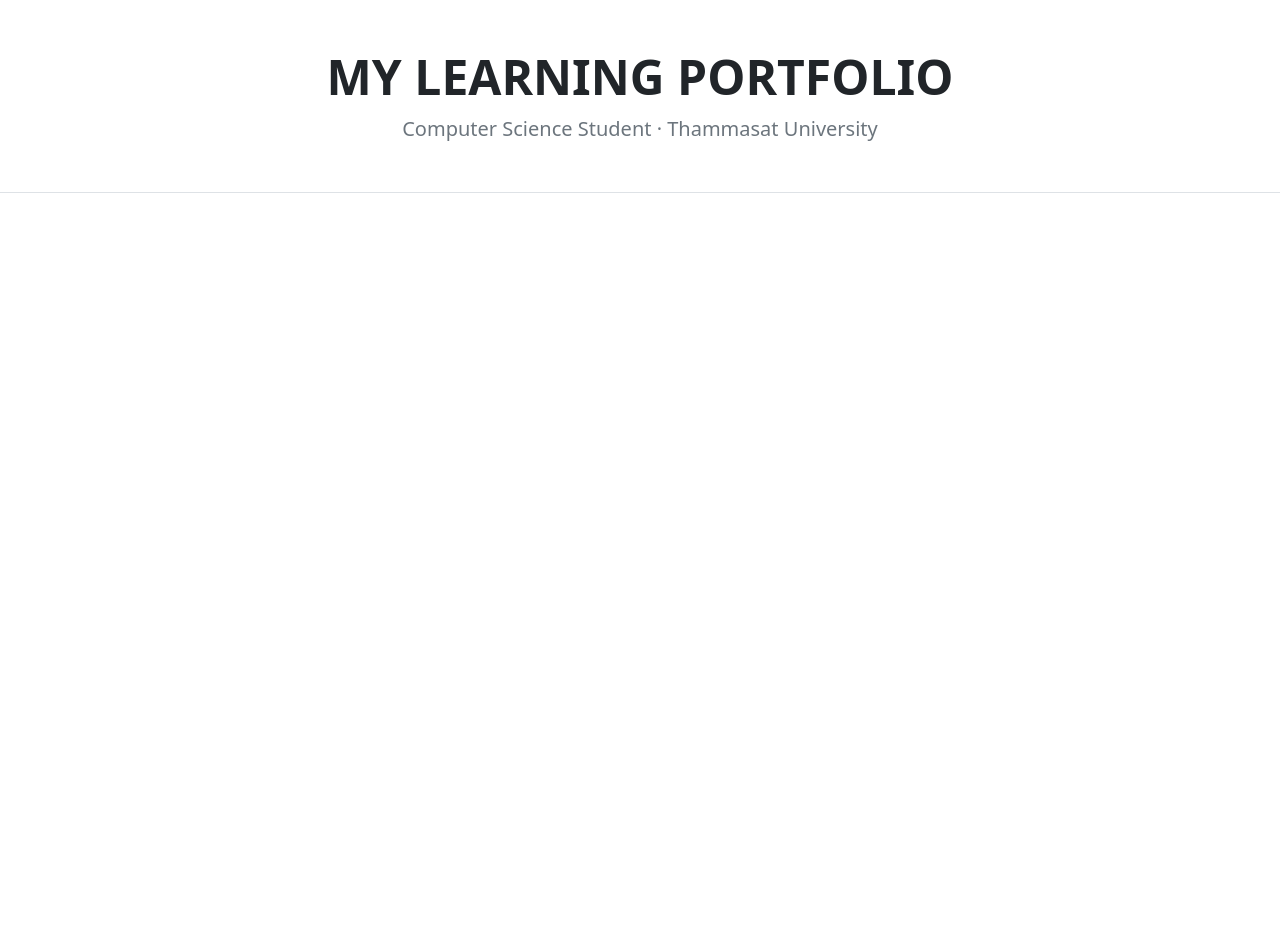
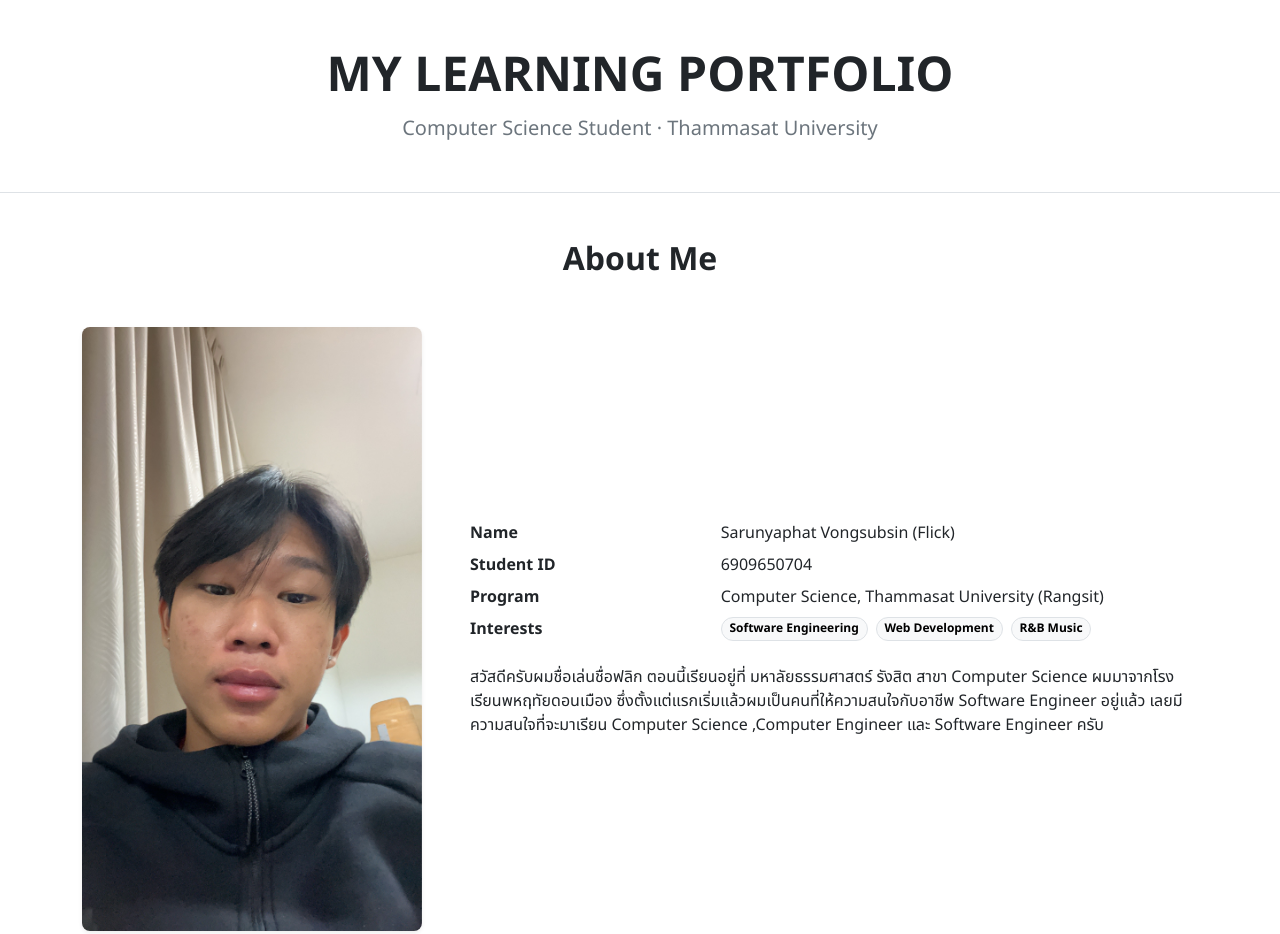
Before and after one commit to sarunyaphatVongsubsin/A2_6909650704, a plain HTML site: page index.html in a window 1280 px wide. Before the commit the page ends 800 px from the top, so only its background shows below. Drawn offline with nearby package versions, Linux system fonts and the light colour scheme.

Commit message:
Add About Me section with Bootstrap grid + Closes #3

```diff
--- a/index.html
+++ b/index.html
@@ -8,8 +8,12 @@
     <link href="https://fonts.googleapis.com/css2?family=Noto+Sans+Thai:wght@400;500;700&display=swap" rel="stylesheet">
     <link href="https://cdn.jsdelivr.net/npm/bootstrap@5.3.8/dist/css/bootstrap.min.css" rel="stylesheet" integrity="sha384-sRIl4kxILFvY47J16cr9ZwB07vP4J8+LH7qKQnuqkuIAvNWLzeN8tE5YBujZqJLB" crossorigin="anonymous">
     <title>[A2] My Learning Portfolio</title>
+    <style>
+        body {
+            font-family: "Noto Sans Thai", sans-serif;
+        }
+    </style>
 </head>
-<body>
 <body class="bg-white text-dark">
 
 <!-- HEADER -->
@@ -22,6 +26,40 @@
     </div>
 </header>
 
-    <script src="https://cdn.jsdelivr.net/npm/bootstrap@5.3.8/dist/js/bootstrap.bundle.min.js" integrity="sha384-FKyoEForCGlyvwx9Hj09JcYn3nv7wiPVlz7YYwJrWVcXK/BmnVDxM+D2scQbITxI" crossorigin="anonymous"></script>
+<main>
+<!-- ABOUT ME -->
+<section class="py-5">
+    <div class="container">
+        <h2 class="section-title fw-bold text-center mb-5">About Me</h2>
+        <div class="row align-items-center g-5">
+            <div class="col-md-4 text-center">
+                <img src="media/Myself.JPG" class="img-fluid rounded-3 shadow-sm profile-photo" alt="Sarunyaphat Vongsubsin">
+            </div>
+            <div class="col-md-8">
+                <dl class="row mb-4">
+                    <dt class="col-sm-4">Name</dt>
+                    <dd class="col-sm-8">Sarunyaphat Vongsubsin (Flick)</dd>
+                    <dt class="col-sm-4">Student ID</dt>
+                    <dd class="col-sm-8">6909650704</dd>
+                    <dt class="col-sm-4">Program</dt>
+                    <dd class="col-sm-8">Computer Science, Thammasat University (Rangsit)</dd>
+                    <dt class="col-sm-4">Interests</dt>
+                    <dd class="col-sm-8 d-flex flex-wrap gap-2 mb-0">
+                        <span class="badge rounded-pill text-bg-light border">Software Engineering</span>
+                        <span class="badge rounded-pill text-bg-light border">Web Development</span>
+                        <span class="badge rounded-pill text-bg-light border">R&B Music</span>
+                    </dd>
+                </dl>
+                <p class="mb-0">
+                    สวัสดีครับผมชื่อเล่นชื่อฟลิก ตอนนี้เรียนอยู่ที่ มหาลัยธรรมศาสตร์ รังสิต สาขา Computer Science
+                    ผมมาจากโรงเรียนพหฤทัยดอนเมือง ซึ่งตั้งแต่แรกเริ่มแล้วผมเป็นคนที่ให้ความสนใจกับอาชีพ Software Engineer อยู่แล้ว
+                    เลยมีความสนใจที่จะมาเรียน Computer Science ,Computer Engineer และ Software Engineer ครับ
+                </p>
+            </div>
+        </div>
+    </div>
+</section>
+</main>
+<script src="https://cdn.jsdelivr.net/npm/bootstrap@5.3.8/dist/js/bootstrap.bundle.min.js" integrity="sha384-FKyoEForCGlyvwx9Hj09JcYn3nv7wiPVlz7YYwJrWVcXK/BmnVDxM+D2scQbITxI" crossorigin="anonymous"></script>
 </body>
 </html>
```
